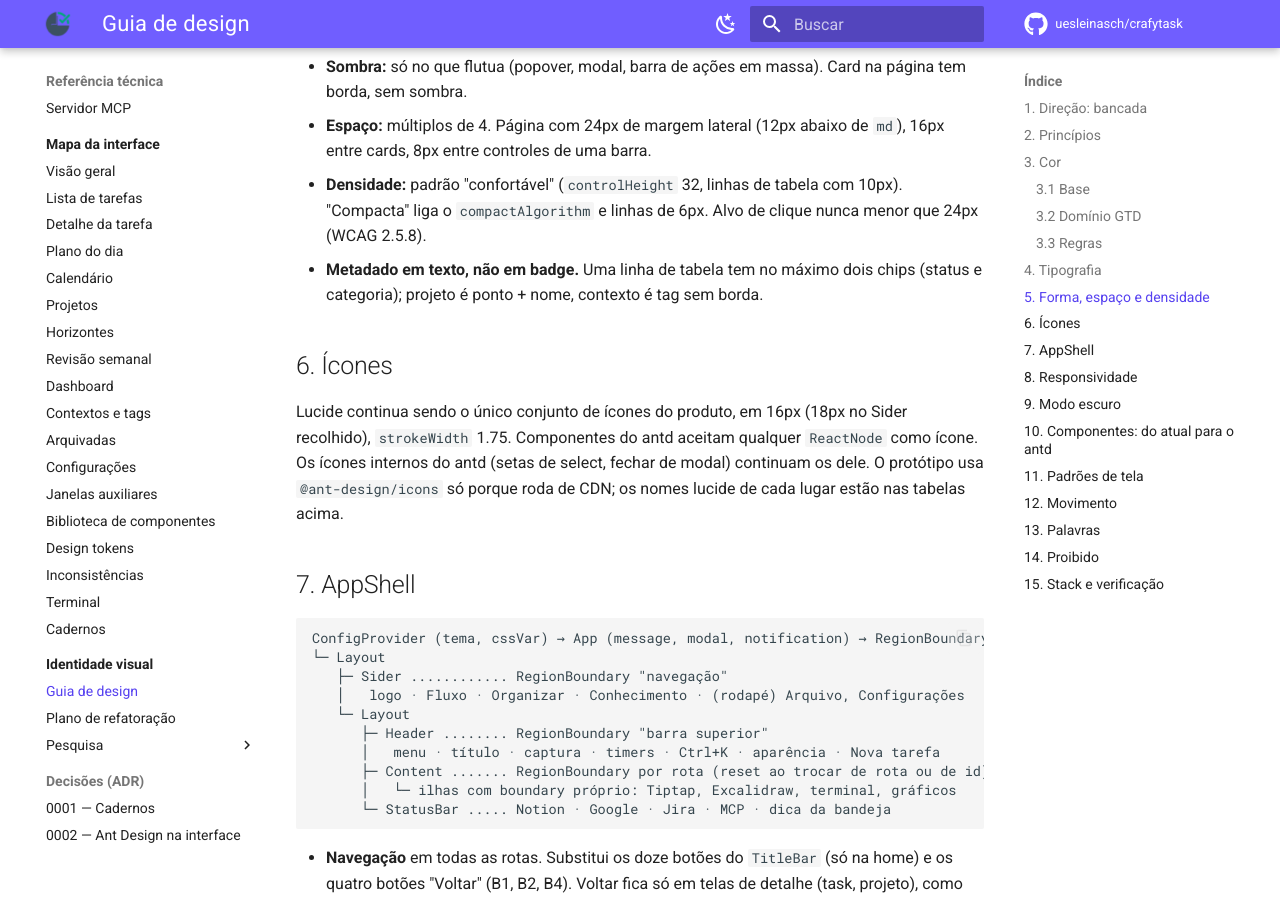
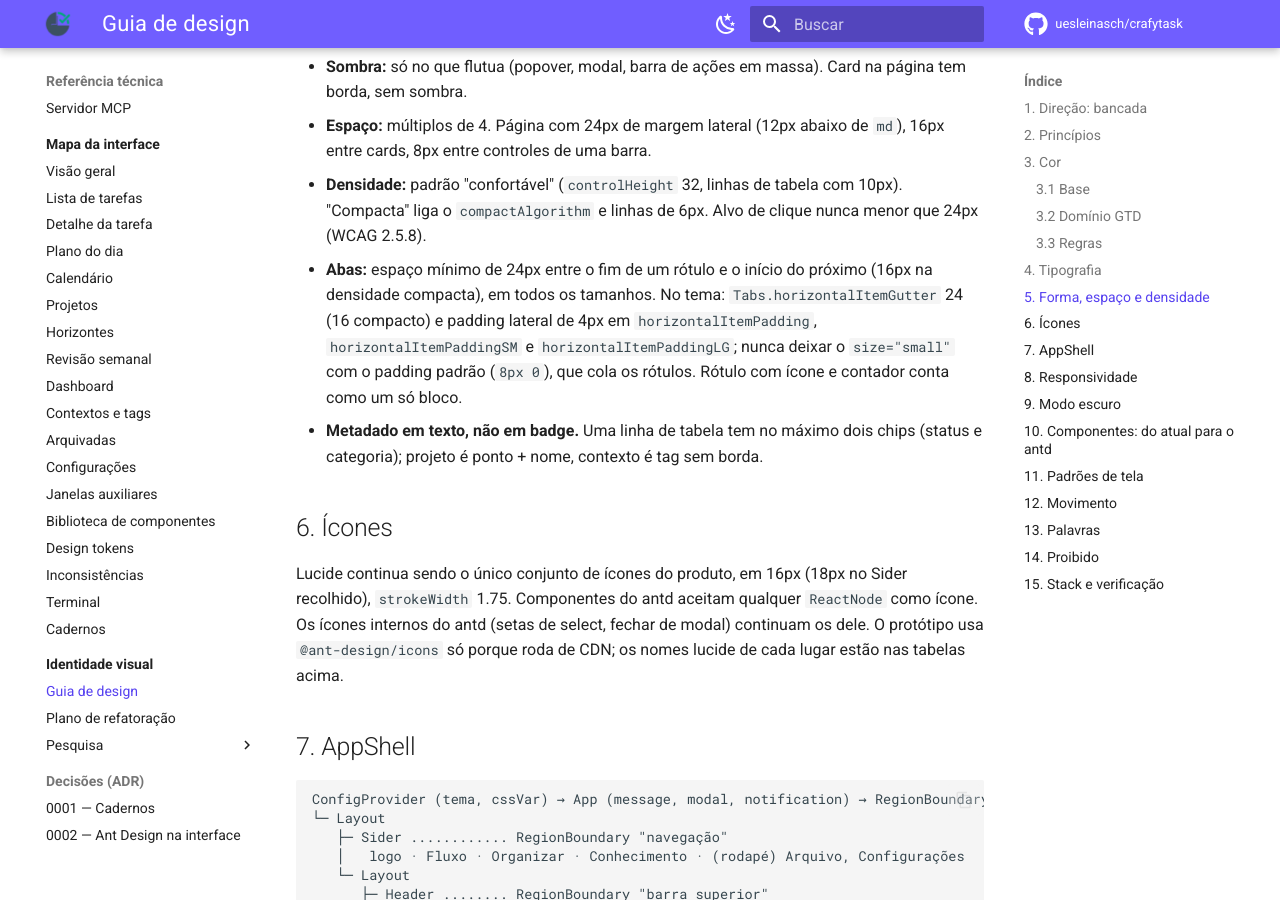
Before and after one commit to uesleinasch/crafytask, an MkDocs documentation site: the page built from docs/design/guia-de-design.md, in a window 1280 px wide and 900 px high, scrolled down 4799 px. Built offline with MkDocs 1.6.1 and Material for MkDocs 9.7.7, drawn with Linux system fonts in a browser that asks for light colours; some web fonts are replaced; comment, search, counter and statistics services are not loaded.

Commit message:
docs(design): espaço mínimo entre abas (#20)
Abas do protótipo estavam coladas: o tema usava `horizontalItemGutter:
4` e o tamanho small do antd não tem padding lateral. Agora gutter 24
(16 no compacto) e padding lateral de 4px nos três tamanhos. Guia §5
ganha a regra de espaço mínimo entre abas; checklist F0.10 cobra isso no
tema.

```diff
--- a/docs/design/guia-de-design.md
+++ b/docs/design/guia-de-design.md
@@ -143,6 +143,11 @@ existem. Token antd: `fontFamily` (Geist) e `fontFamilyCode` (Geist Mono), `font
   cards, 8px entre controles de uma barra.
 - **Densidade:** padrão "confortável" (`controlHeight` 32, linhas de tabela com 10px). "Compacta"
   liga o `compactAlgorithm` e linhas de 6px. Alvo de clique nunca menor que 24px (WCAG 2.5.8).
+- **Abas:** espaço mínimo de 24px entre o fim de um rótulo e o início do próximo (16px na densidade
+  compacta), em todos os tamanhos. No tema: `Tabs.horizontalItemGutter` 24 (16 compacto) e padding
+  lateral de 4px em `horizontalItemPadding`, `horizontalItemPaddingSM` e `horizontalItemPaddingLG`;
+  nunca deixar o `size="small"` com o padding padrão (`8px 0`), que cola os rótulos. Rótulo com
+  ícone e contador conta como um só bloco.
 - **Metadado em texto, não em badge.** Uma linha de tabela tem no máximo dois chips (status e
   categoria); projeto é ponto + nome, contexto é tag sem borda.
 
--- a/docs/design/prototipo/index.html
+++ b/docs/design/prototipo/index.html
@@ -273,7 +273,7 @@ body { background: var(--ct-bg); color: var(--ct-text); font-family: var(--ct-fo
       components: {
         Layout: { siderBg: c.sider, headerBg: c.surface, bodyBg: c.bg, headerHeight: 52, headerPadding: '0 16px', triggerBg: c.sider, triggerColor: c.text2 },
         Menu: { itemBg: 'transparent', subMenuItemBg: 'transparent', itemSelectedBg: c.primarySoft, itemSelectedColor: c.primary, itemHoverBg: mode === 'dark' ? '#25232F' : '#F0EFF6', itemBorderRadius: 8, itemMarginInline: 8, groupTitleColor: c.text3, groupTitleFontSize: 11, iconSize: 16, collapsedIconSize: 18 },
-        Tabs: { itemColor: c.text2, itemSelectedColor: c.text, inkBarColor: c.primary, horizontalItemGutter: 4, horizontalItemPadding: '10px 12px', titleFontSize: 14 },
+        Tabs: { itemColor: c.text2, itemSelectedColor: c.text, inkBarColor: c.primary, horizontalItemGutter: compact ? 16 : 24, horizontalItemPadding: '10px 4px', horizontalItemPaddingSM: '8px 4px', horizontalItemPaddingLG: '12px 4px', titleFontSize: 14 },
         Table: { headerBg: c.surface, headerColor: c.text3, headerSplitColor: 'transparent', rowHoverBg: mode === 'dark' ? '#201E2B' : '#F7F6FC', rowSelectedBg: c.primarySoft, rowSelectedHoverBg: c.primarySoft, cellPaddingBlock: compact ? 6 : 10, borderColor: c.border },
         Card: { headerFontSize: 14 },
         Segmented: { itemSelectedBg: c.surface, trackBg: mode === 'dark' ? '#15141D' : '#ECEBF3' },
```
Also changed, not shown: docs/design/prototipo/checklist.json (+10 -0 lines).
